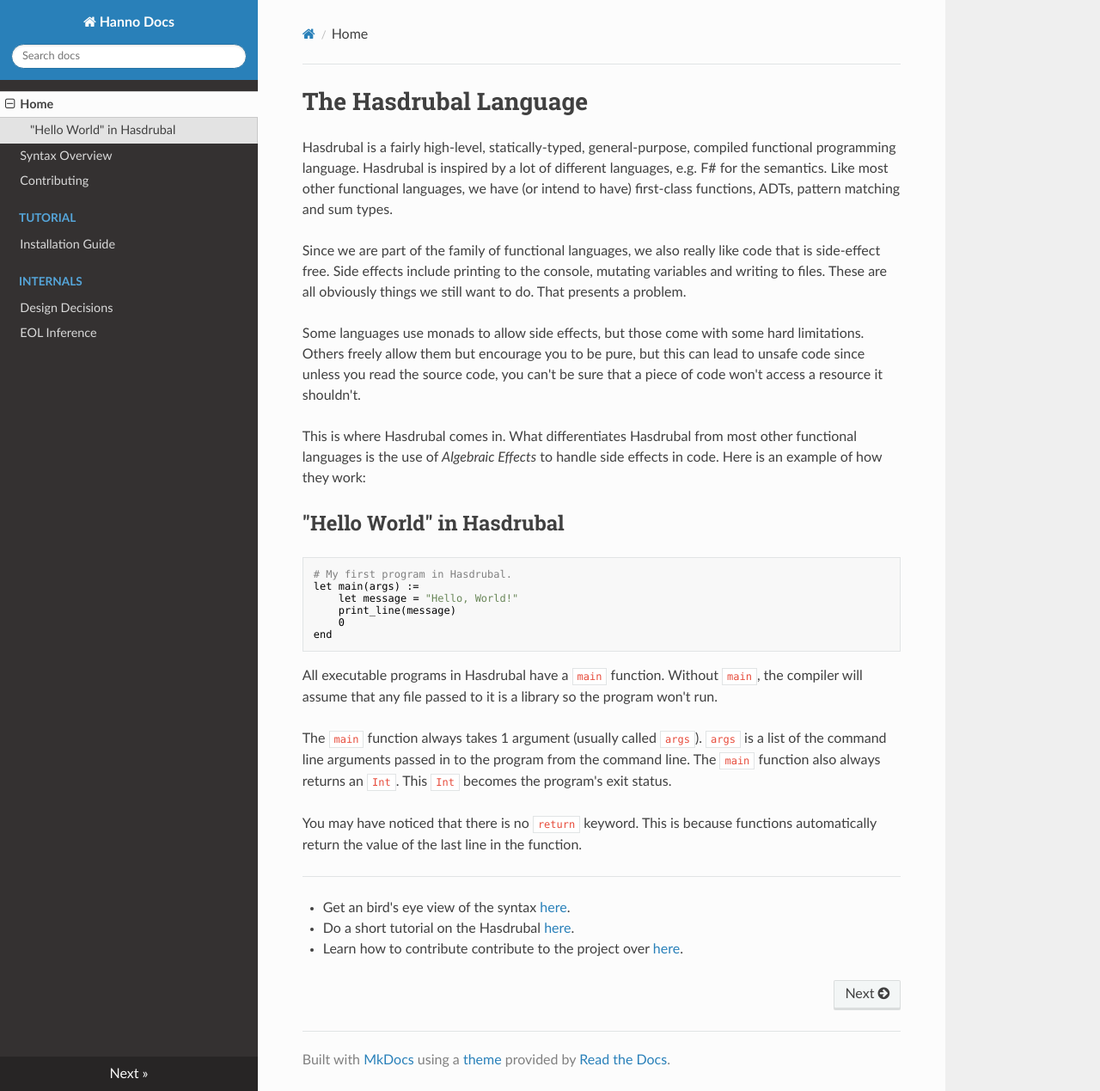
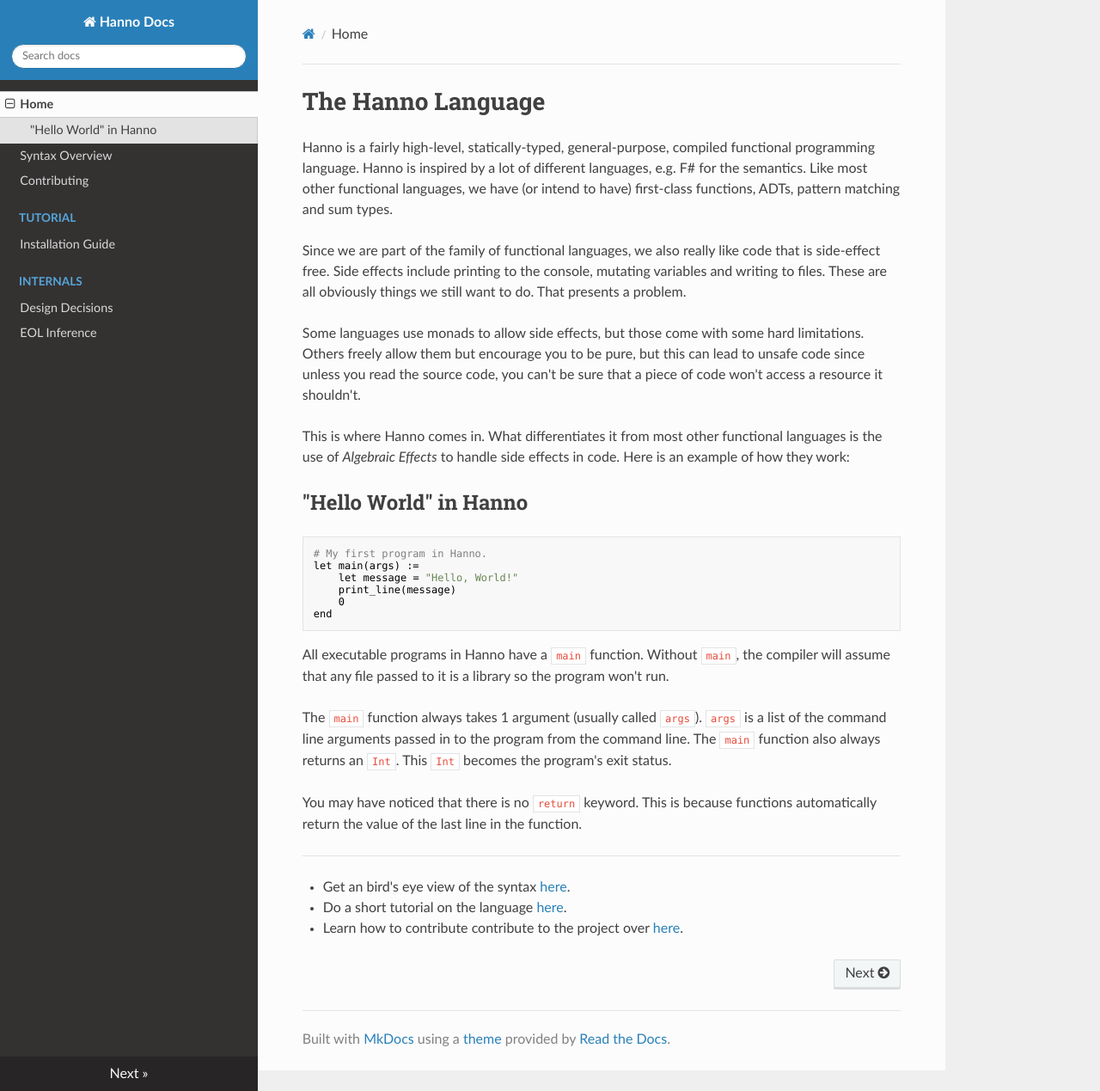
Before and after one commit to Armani-T/Hanno, an MkDocs documentation site: the page built from docs/index.md, in a window 1280 px wide and 1269 px high. Shown: the whole window at 86% size. Built offline with MkDocs 1.6.1, drawn with Linux system fonts in a browser that asks for light colours; nearby versions of some CDN libraries.

````diff
--- a/docs/index.md
+++ b/docs/index.md
@@ -1,17 +1,17 @@
-# The Hasdrubal Language
+# The Hanno Language
 
-Hasdrubal is a fairly high-level, statically-typed, general-purpose, compiled functional programming language. Hasdrubal is inspired by a lot of different languages, e.g. F# for the semantics. Like most other functional languages, we have (or intend to have) first-class functions, ADTs, pattern matching and sum types.
+Hanno is a fairly high-level, statically-typed, general-purpose, compiled functional programming language. Hanno is inspired by a lot of different languages, e.g. F# for the semantics. Like most other functional languages, we have (or intend to have) first-class functions, ADTs, pattern matching and sum types.
 
 Since we are part of the family of functional languages, we also really like code that is side-effect free. Side effects include printing to the console, mutating variables and writing to files. These are all obviously things we still want to do. That presents a problem.
 
 Some languages use monads to allow side effects, but those come with some hard limitations. Others freely allow them but encourage you to be pure, but this can lead to unsafe code since unless you read the source code, you can't be sure that a piece of code won't access a resource it shouldn't.
 
-This is where Hasdrubal comes in. What differentiates Hasdrubal from most other functional languages is the use of *Algebraic Effects* to handle side effects in code. Here is an example of how they work:
+This is where Hanno comes in. What differentiates it from most other functional languages is the use of *Algebraic Effects* to handle side effects in code. Here is an example of how they work:
 
-## "Hello World" in Hasdrubal
+## "Hello World" in Hanno
 
 ```
-# My first program in Hasdrubal.
+# My first program in Hanno.
 let main(args) :=
     let message = "Hello, World!"
     print_line(message)
@@ -19,7 +19,7 @@ let main(args) :=
 end
 ```
 
-All executable programs in Hasdrubal have a `main` function. Without `main`, the compiler will assume that any file passed to it is a library so the program won't run.
+All executable programs in Hanno have a `main` function. Without `main`, the compiler will assume that any file passed to it is a library so the program won't run.
 
 The `main` function always takes 1 argument (usually called `args`). `args` is a list of the command line arguments passed in to the program from the command line. The `main` function also always returns an `Int`. This `Int` becomes the program's exit status.
 
@@ -28,5 +28,5 @@ You may have noticed that there is no `return` keyword. This is because function
 -----
 
 - Get an bird's eye view of the syntax [here](./syntax.md).
-- Do a short tutorial on the Hasdrubal [here](./tutorial/installing.md).
+- Do a short tutorial on the language [here](./tutorial/installing.md).
 - Learn how to contribute contribute to the project over [here](./contributing.md).
````
Also changed, not shown: docs/syntax.md (+7 -13 lines), docs/tutorial/installing.md (+7 -7 lines).
